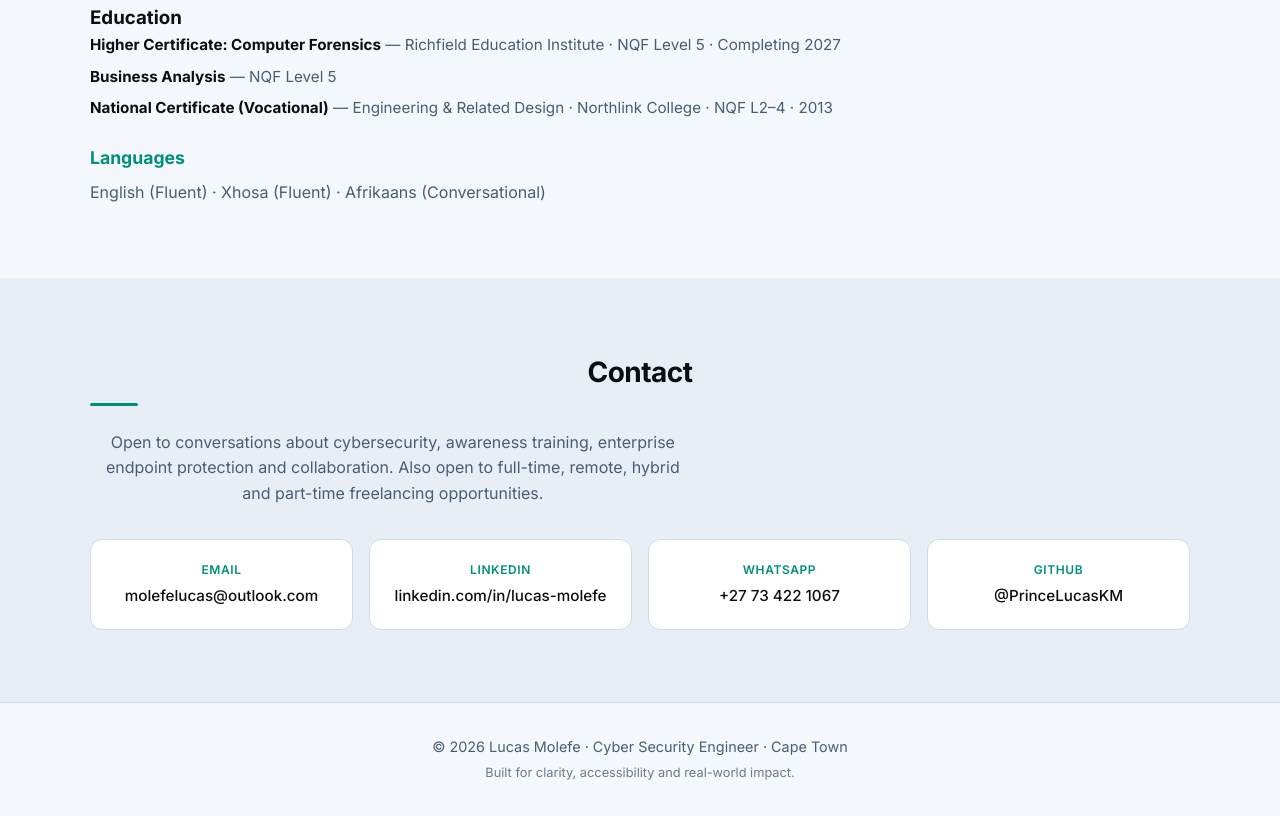
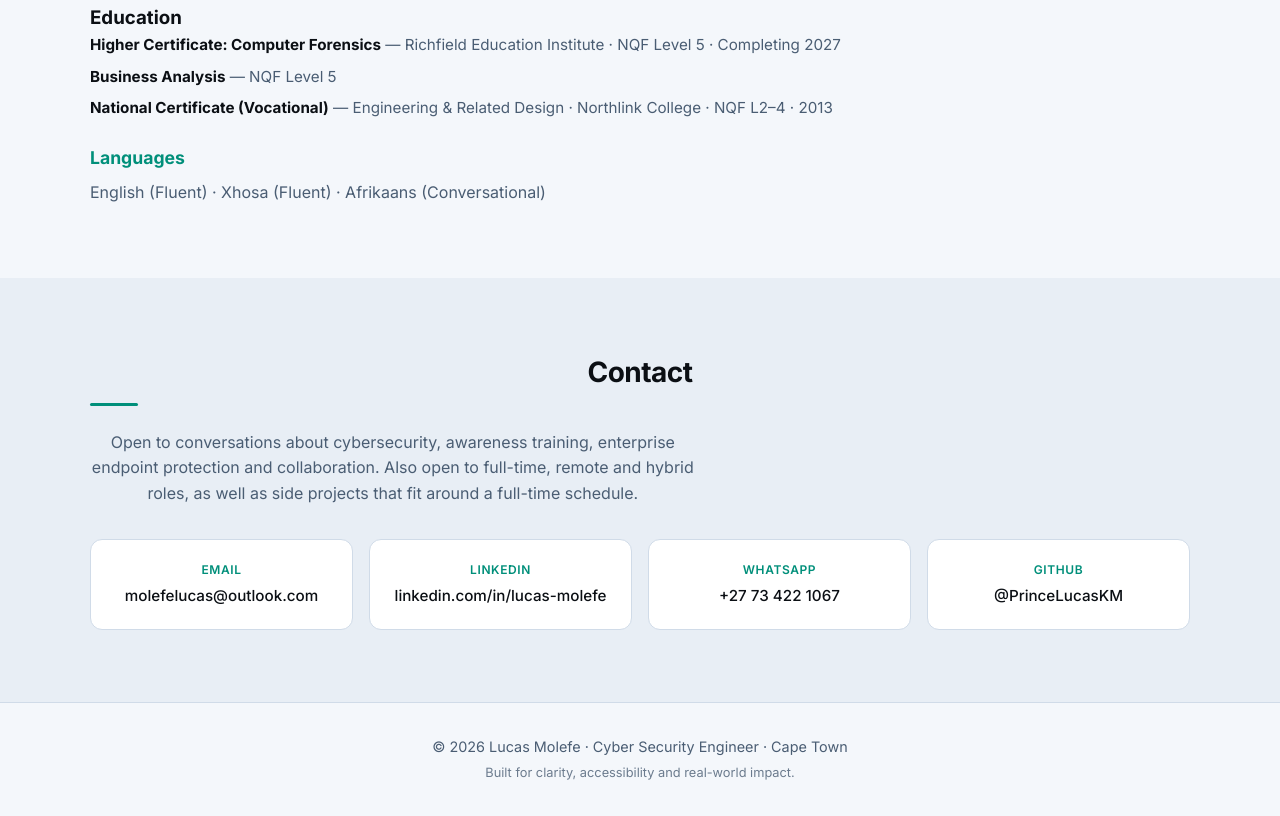
Before and after one commit to PrinceLucasKM/lucas-molefe-portfolio, a plain HTML site: page index.html in a window 1280 px wide. Shown: the part 5977-6793 px from the top of the page. Drawn offline with Linux system fonts and the light colour scheme.

Commit message:
Remove part-time freelancing; open to side projects that fit around full-time work

```diff
--- a/index.html
+++ b/index.html
@@ -413,7 +413,7 @@
     <section id="contact" class="section section-alt">
       <div class="container contact-inner">
         <h2 class="section-title">Contact</h2>
-        <p class="section-intro">Open to conversations about cybersecurity, awareness training, enterprise endpoint protection and collaboration. Also open to full-time, remote, hybrid and part-time freelancing opportunities.</p>
+        <p class="section-intro">Open to conversations about cybersecurity, awareness training, enterprise endpoint protection and collaboration. Also open to full-time, remote and hybrid roles, as well as side projects that fit around a full-time schedule.</p>
         <div class="contact-cards">
           <a href="mailto:molefelucas@outlook.com" class="contact-card">
             <span class="contact-label">Email</span>
```
